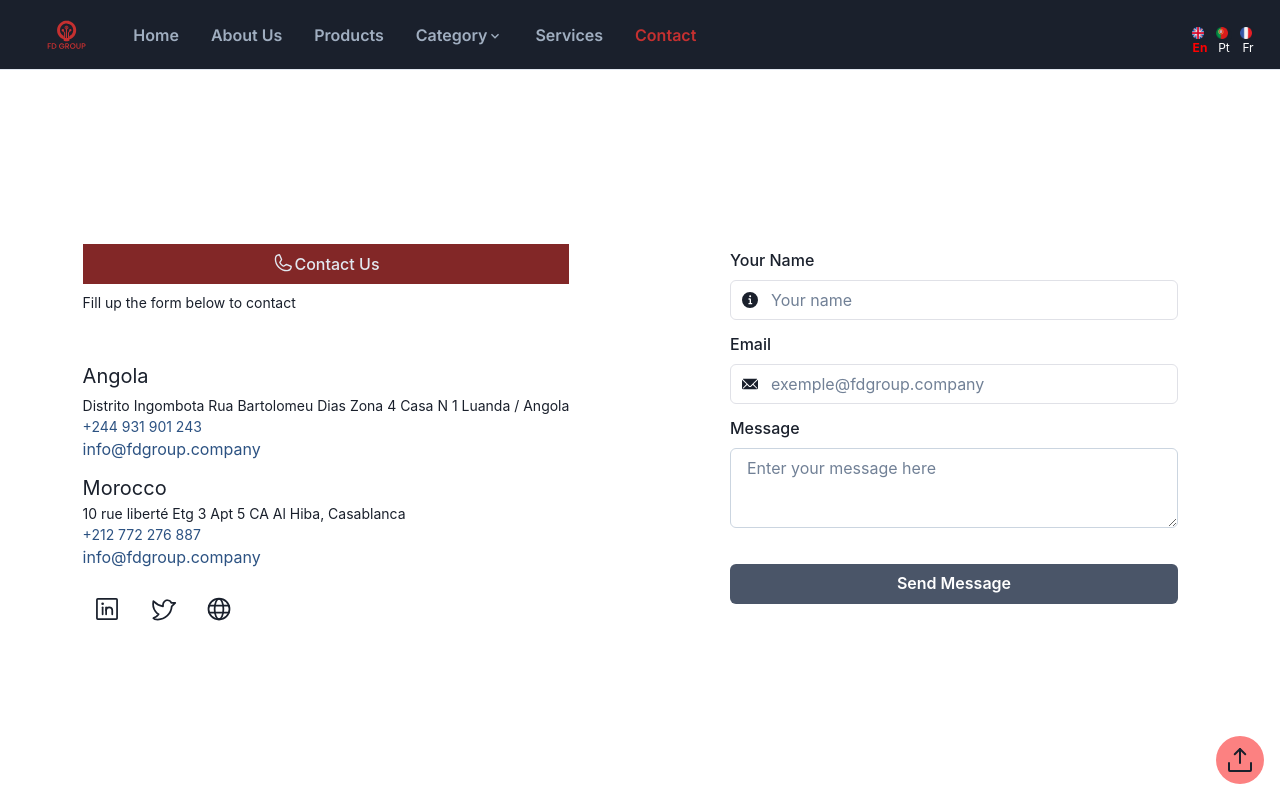
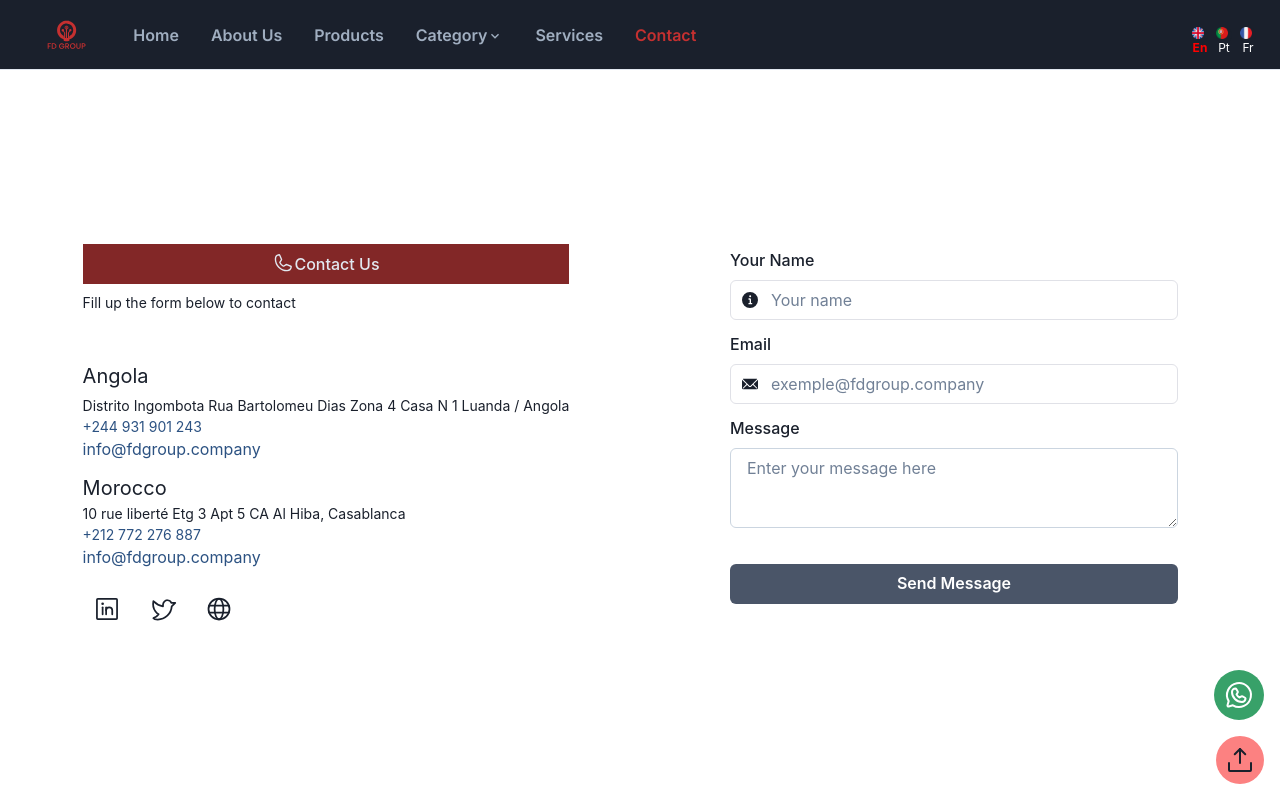
Before and after one commit to daniel-jp/fdgroup, a React (Vite) app: page /contact in a window 1280 px wide. Shown: the top 800 px of the page. Built offline with nearby package versions, Linux system fonts and the light colour scheme; a web font is replaced by a local one.

Commit message:
Trying to add spinner

```diff
--- a/src/components/BackToTopButton/BackToTopButton.tsx
+++ b/src/components/BackToTopButton/BackToTopButton.tsx
@@ -1,4 +1,4 @@
-import { IconButton, useColorModeValue } from '@chakra-ui/react';
+import { Box, IconButton, useColorModeValue } from '@chakra-ui/react';
 import { UploadSimple } from 'phosphor-react';
 import React from 'react';
 
@@ -11,6 +11,7 @@ const BackToTopButton: React.FC = () => {
   };
 
   return (
+    <Box>
     <IconButton
       aria-label="Back to Top"
       icon={<UploadSimple size={32} />}
@@ -27,6 +28,7 @@ const BackToTopButton: React.FC = () => {
       _hover={{ transform: "scale(1.2)" }}
       _active={{ transform: "scale(0.9)" }}
     />
+    </Box>
   );
 };
 
--- a/src/components/WhatsApp/WhatsAppButton.tsx
+++ b/src/components/WhatsApp/WhatsAppButton.tsx
@@ -3,11 +3,11 @@ import { Box, Button, IconButton } from '@chakra-ui/react';
 import { WhatsappLogo } from 'phosphor-react';
 
 const WhatsAppButton = () => {
-  const phoneNumber = "+212657226746"; // Replace with your phone number
+  const phoneNumber = "+244931901243"; // Replace with your phone number
   const whatsappLink = `https://wa.me/${phoneNumber}`;
 
   return (
-    <>
+    <Box>
 
     <IconButton
      aria-label="Whats App"
@@ -17,7 +17,7 @@ const WhatsAppButton = () => {
     rel="noopener noreferrer"
     colorScheme="green"
     position="fixed"
-    bottom="4" mb={20}
+    bottom="20"
     right="4"
     borderRadius="50%"
     transition="all 0.2s ease-in-out"
@@ -26,7 +26,7 @@ const WhatsAppButton = () => {
     icon={<WhatsappLogo size={32}/>}
   />
 
-    </>
+    </Box>
 
 
 
--- a/src/pages/About.tsx
+++ b/src/pages/About.tsx
@@ -28,6 +28,7 @@ import ScrollReveal from 'scrollreveal';
 
 import BackToTopButton from '../components/BackToTopButton/BackToTopButton';
 import Logo from '../components/fdgLogo';
+import WhatsAppButton from '../components/WhatsApp/WhatsAppButton';
 import Layout from '../layout/Layout';
 
 
@@ -356,7 +357,7 @@ function About() {
        </Box>
       </Box>
 
-
+      <WhatsAppButton />
       <BackToTopButton />
 
       </Layout>
--- a/src/pages/Audiovisuel.tsx
+++ b/src/pages/Audiovisuel.tsx
@@ -10,6 +10,7 @@ import AudiovisuelProductCard2 from '../Audiovisuel/AudiovisuelProductCard2';
 import AudiovisuelProductCard from '../components/AudiovisuelProductCard/AudiovisuelProductCard';
 import BackToTopButton from '../components/BackToTopButton/BackToTopButton';
 import FdgLogo from '../components/fdgLogo';
+import WhatsAppButton from '../components/WhatsApp/WhatsAppButton';
 import Layout from '../layout/Layout';
 
 const sr = ScrollReveal();
@@ -109,6 +110,7 @@ function Audiovisuel() {
         </SimpleGrid>
           </Box>
       </Box>
+      <WhatsAppButton />
       <BackToTopButton />
 
     </Layout>  </Box>
--- a/src/pages/Contact.tsx
+++ b/src/pages/Contact.tsx
@@ -33,6 +33,7 @@ import { useTranslation } from 'react-i18next';
 import ScrollReveal from 'scrollreveal';
 
 import BackToTopButton from '../components/BackToTopButton/BackToTopButton';
+import WhatsAppButton from '../components/WhatsApp/WhatsAppButton';
 import Layout from '../layout/Layout';
 
 const sr = ScrollReveal();
@@ -279,6 +280,7 @@ const Contact: React.FC = () => {
     </Stack>
   </Flex>
  </Stack>
+ <WhatsAppButton />
  <BackToTopButton />
 
 </Layout>
--- a/src/pages/Devices.tsx
+++ b/src/pages/Devices.tsx
@@ -6,6 +6,7 @@ import ScrollReveal from 'scrollreveal';
 
 import BackToTopButton from '../components/BackToTopButton/BackToTopButton';
 import DeviceCards from '../components/DeviceCards/DeviceCards';
+import WhatsAppButton from '../components/WhatsApp/WhatsAppButton';
 import DeviceProduct1 from '../devices/DeviceProduct1';
 import DeviceProduct2 from '../devices/DeviceProduct2';
 import DeviceProduct3 from '../devices/DeviceProduct3';
@@ -165,6 +166,8 @@ function Devices() {
         </SimpleGrid>
       </Box>
         </Box>
+
+        <WhatsAppButton />
         <BackToTopButton />
 
     </Layout>
--- a/src/pages/Others.tsx
+++ b/src/pages/Others.tsx
@@ -9,6 +9,7 @@ import ScrollReveal from 'scrollreveal';
 import BackToTopButton from '../components/BackToTopButton/BackToTopButton';
 import FdgLogo from '../components/fdgLogo';
 import OtherProductCard from '../components/OtherProductCard/OtherProductCard';
+import WhatsAppButton from '../components/WhatsApp/WhatsAppButton';
 import Layout from '../layout/Layout';
 import OtherProduct1 from '../Others/OtherProduct1';
 import OtherProduct2 from '../Others/OtherProduct2';
@@ -143,6 +144,8 @@ function Others() {
 
           </Box>
           </Box>
+
+          <WhatsAppButton/>
           <BackToTopButton />
 
       </Layout>
--- a/src/pages/Parts.tsx
+++ b/src/pages/Parts.tsx
@@ -6,6 +6,7 @@ import ScrollReveal from 'scrollreveal';
 
 import BackToTopButton from '../components/BackToTopButton/BackToTopButton';
 import PartProductCard from '../components/PartProductCard/PartProductCard';
+import WhatsAppButton from '../components/WhatsApp/WhatsAppButton';
 import Layout from '../layout/Layout';
 import PartProduct1 from '../parts/PartProduct1';
 import PartProduct2 from '../parts/PartProduct2';
@@ -107,6 +108,8 @@ function Parts() {
             </SimpleGrid>
           </Box>
         </Box>
+
+        <WhatsAppButton/>
         <BackToTopButton />
 
       </Layout>
--- a/src/pages/Products.tsx
+++ b/src/pages/Products.tsx
@@ -26,6 +26,7 @@ import { useTranslation } from 'react-i18next';
 import ScrollReveal from 'scrollreveal';
 
 import BackToTopButton from '../components/BackToTopButton/BackToTopButton';
+import WhatsAppButton from '../components/WhatsApp/WhatsAppButton';
 import Layout from '../layout/Layout';
 
 const sr = ScrollReveal();
@@ -461,6 +462,8 @@ function Products() {
 
           </Stack>
         </Box>
+
+        <WhatsAppButton />
         <BackToTopButton />
 
       </Layout>
--- a/src/pages/Server.tsx
+++ b/src/pages/Server.tsx
@@ -8,6 +8,7 @@ import ScrollReveal from 'scrollreveal';
 
 import BackToTopButton from '../components/BackToTopButton/BackToTopButton';
 import CardServerProduct from '../components/Servers/CardServerProduct';
+import WhatsAppButton from '../components/WhatsApp/WhatsAppButton';
 import Layout from '../layout/Layout';
 import ServerProductsServer1 from '../servers/ServerProductsServer1';
 import ServerProductsServer2 from '../servers/ServerProductsServer2';
@@ -174,6 +175,7 @@ function Server() {
         </SimpleGrid>
       </Box>
       </Box>
+      <WhatsAppButton />
       <BackToTopButton />
     </Layout>
     </Box>
--- a/src/pages/Services.tsx
+++ b/src/pages/Services.tsx
@@ -26,6 +26,7 @@ import ScrollReveal from 'scrollreveal';
 import BackToTopButton from '../components/BackToTopButton/BackToTopButton';
 import Footer from '../components/Footer/Footer';
 import Navbar from '../components/NavBar/NavBar';
+import WhatsAppButton from '../components/WhatsApp/WhatsAppButton';
 import Layout from '../layout/Layout';
 import SimpleLayout from '../layout/SimpleLayout';
 
@@ -407,6 +408,7 @@ function Services() {
           </Stack>
         </Container>
       </Box>
+      <WhatsAppButton />
       <BackToTopButton />
 
       <Footer/>
```
Also changed, not shown: src/components/Spinner/FdSpinner.tsx (added, +15 -0 lines).
